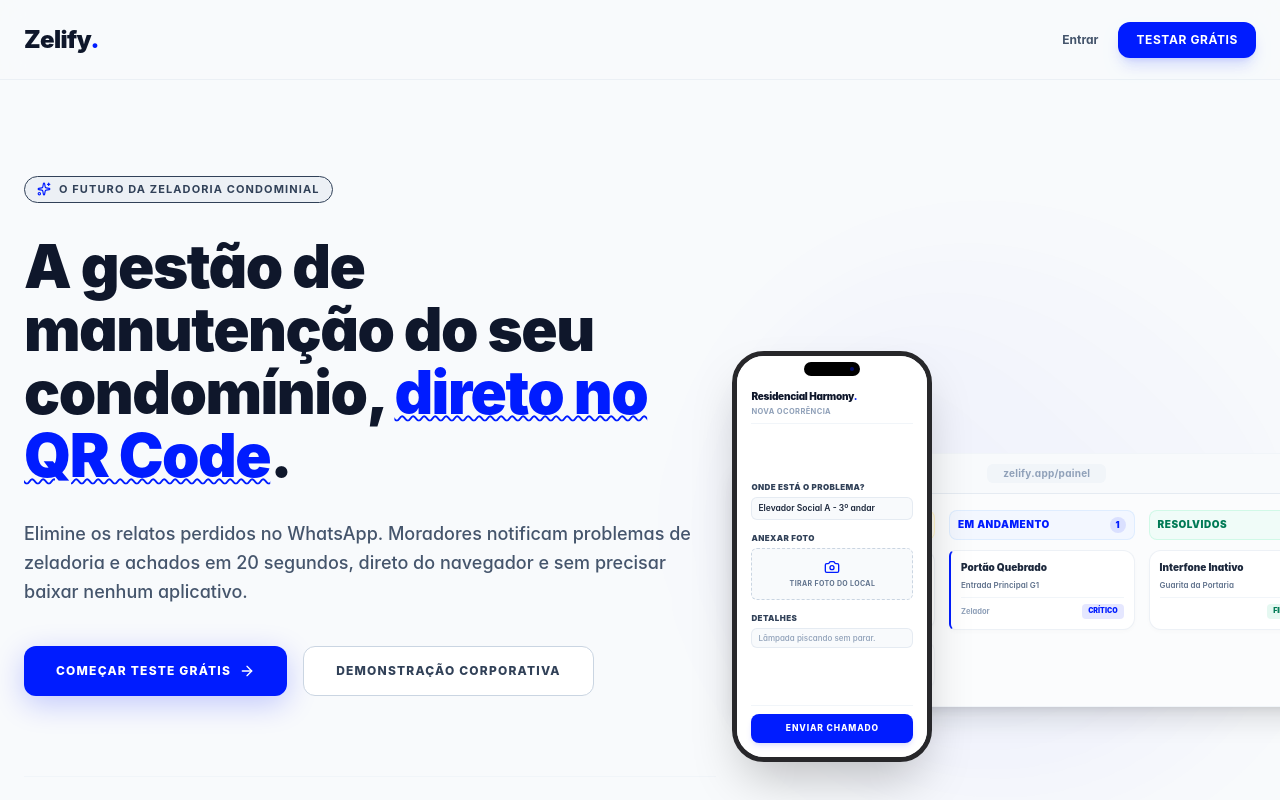
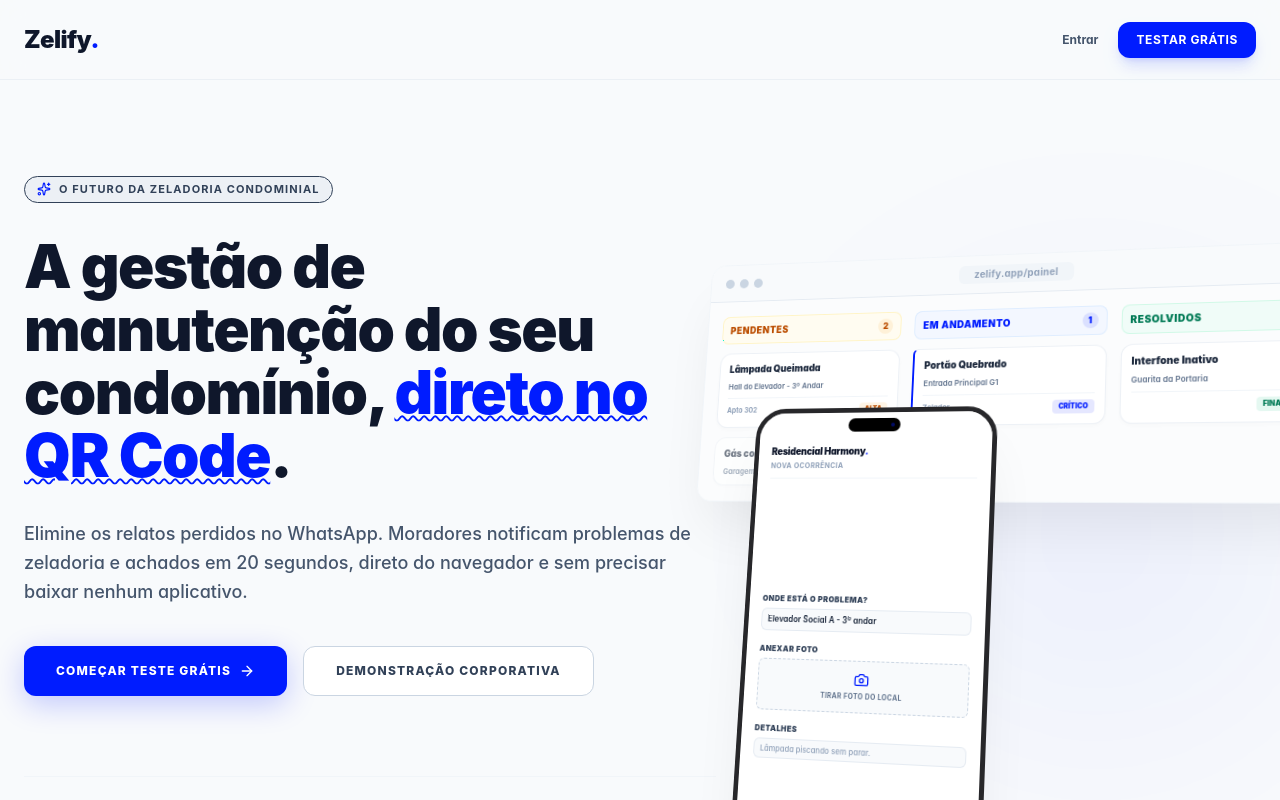
Before and after one commit to Leonardo-Tobias/Zelify-LP, a React (Vite) app: page / in a window 1280 px wide. Shown: the top 800 px of the page. Built offline with nearby package versions, Linux system fonts and the light colour scheme.

Commit message:
design: aplica perspectiva isometrica 3D, glow radial de fundo e soft shadows premium nos mockups Hero

```diff
--- a/src/App.tsx
+++ b/src/App.tsx
@@ -376,12 +376,12 @@
           </div>
 
           {/* Lado Direito: Composição de Mockups Sobrepostos em Larga Escala (Desktop + Mobile) */}
-          <div className="lg:col-span-5 relative w-full h-[450px] flex items-center justify-center overflow-visible">
-            {/* Blurr de Fundo */}
-            <div className="absolute -inset-10 bg-gradient-to-tr from-[#001CFF]/10 to-transparent blur-3xl rounded-full opacity-60 pointer-events-none z-0"></div>
-
-            {/* 1. MOCKUP DESKTOP (KANBAN DO GESTOR) - Principal de fundo, ampliado e legível */}
-            <div className="absolute w-[110%] sm:w-[120%] lg:w-[130%] right-[-10%] lg:right-[-20%] bottom-8 z-10 transition-all duration-300 shadow-xl rounded-2xl border border-slate-100 bg-white overflow-hidden pointer-events-none">
+          <div className="lg:col-span-5 relative w-full h-[450px] flex items-center justify-center overflow-visible perspective-[1200px]">
+            {/* Blurr / Glow de Fundo Radial Premium */}
+            <div className="absolute bg-[#001CFF]/5 blur-[120px] rounded-full w-[400px] h-[400px] -right-10 top-10 -z-10 pointer-events-none"></div>
+
+            {/* 1. MOCKUP DESKTOP (KANBAN DO GESTOR) - Principal de fundo, ampliado, legível e rotacionado em perspectiva 3D */}
+            <div className="absolute w-[138%] max-w-[750px] min-w-[580px] -right-20 -top-10 z-10 transition-all duration-300 shadow-[0_35px_60px_-15px_rgba(0,0,0,0.08)] rounded-2xl border border-slate-100 bg-white overflow-hidden pointer-events-none transform rotate-y-[-12deg] rotate-x-[8deg] rotate-z-[2deg]">
               {/* Top Bar do Navegador */}
               <div className="bg-slate-50 border-b border-slate-200/80 px-4 py-2.5 flex items-center justify-between">
                 <div className="flex items-center space-x-1.5">
@@ -452,8 +452,8 @@
               </div>
             </div>
 
-            {/* 2. MOCKUP MOBILE (FLUXO DO MORADOR) - Sobreposto à esquerda no primeiro plano */}
-            <div className="absolute z-20 left-[-4%] sm:left-[-10%] bottom-[-5%] w-[160px] sm:w-[185px] lg:w-[200px] shadow-2xl bg-slate-955 border-[5px] border-zinc-800 rounded-[28px] sm:rounded-[32px] overflow-hidden aspect-[9/18.5] flex flex-col transform hover:-translate-y-2 transition-transform duration-500 pointer-events-none">
+            {/* 2. MOCKUP MOBILE (FLUXO DO MORADOR) - Sobreposto em paralelo na perspectiva 3D */}
+            <div className="absolute z-20 left-[-10%] top-1/4 w-[240px] md:w-[260px] shadow-[0_35px_60px_-15px_rgba(0,0,0,0.08)] bg-slate-955 border-[5px] border-zinc-800 rounded-[32px] overflow-hidden aspect-[9/18.5] flex flex-col transform rotate-y-[-12deg] rotate-x-[8deg] rotate-z-[2deg] pointer-events-none">
               {/* Dynamic Island */}
               <div className="absolute top-1.5 left-1/2 -translate-x-1/2 w-14 h-3.5 bg-black rounded-full z-30 flex items-center justify-end px-1.5">
                 <div className="w-1 h-1 bg-[#001CFF]/40 rounded-full"></div>
```
